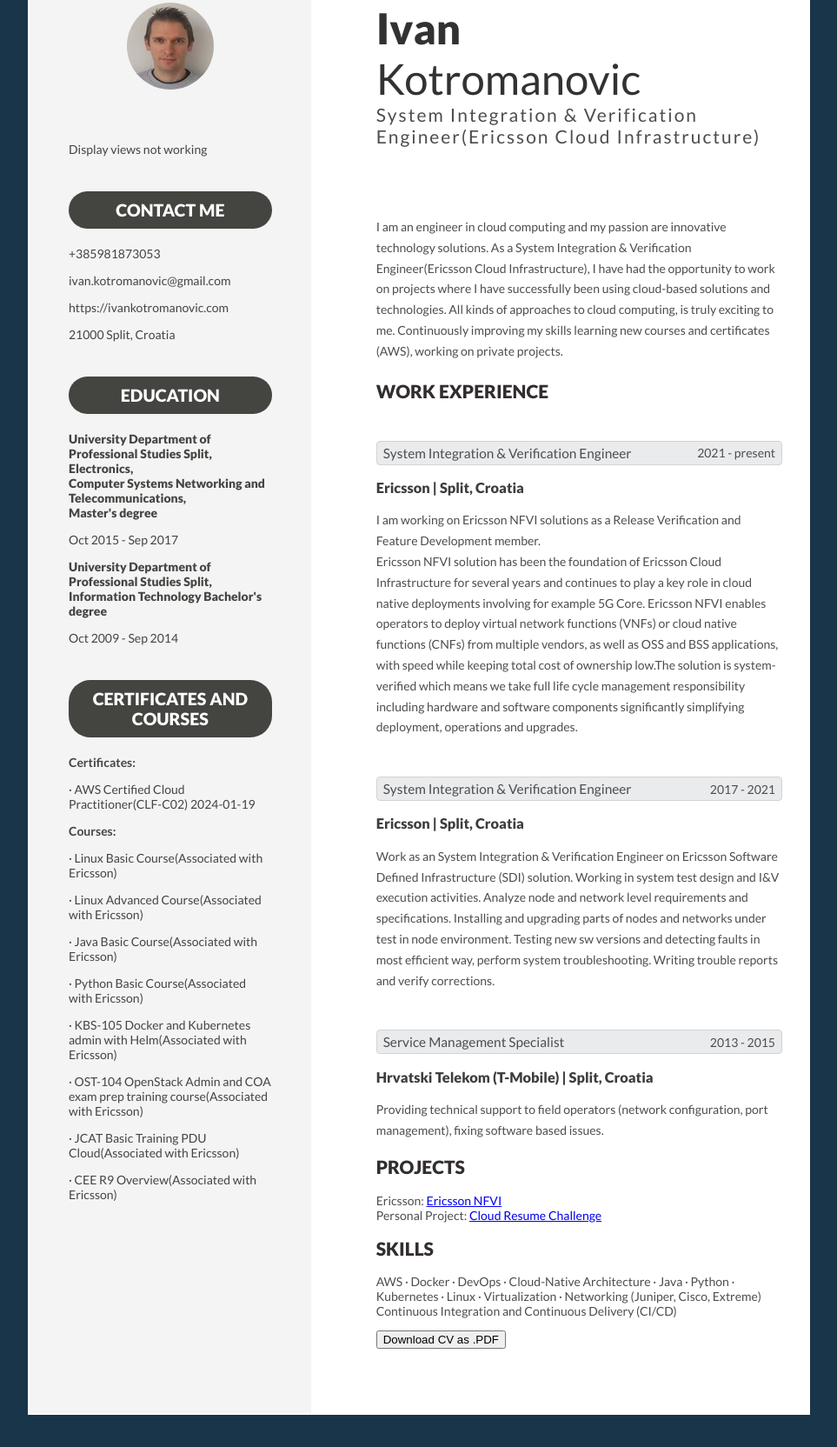
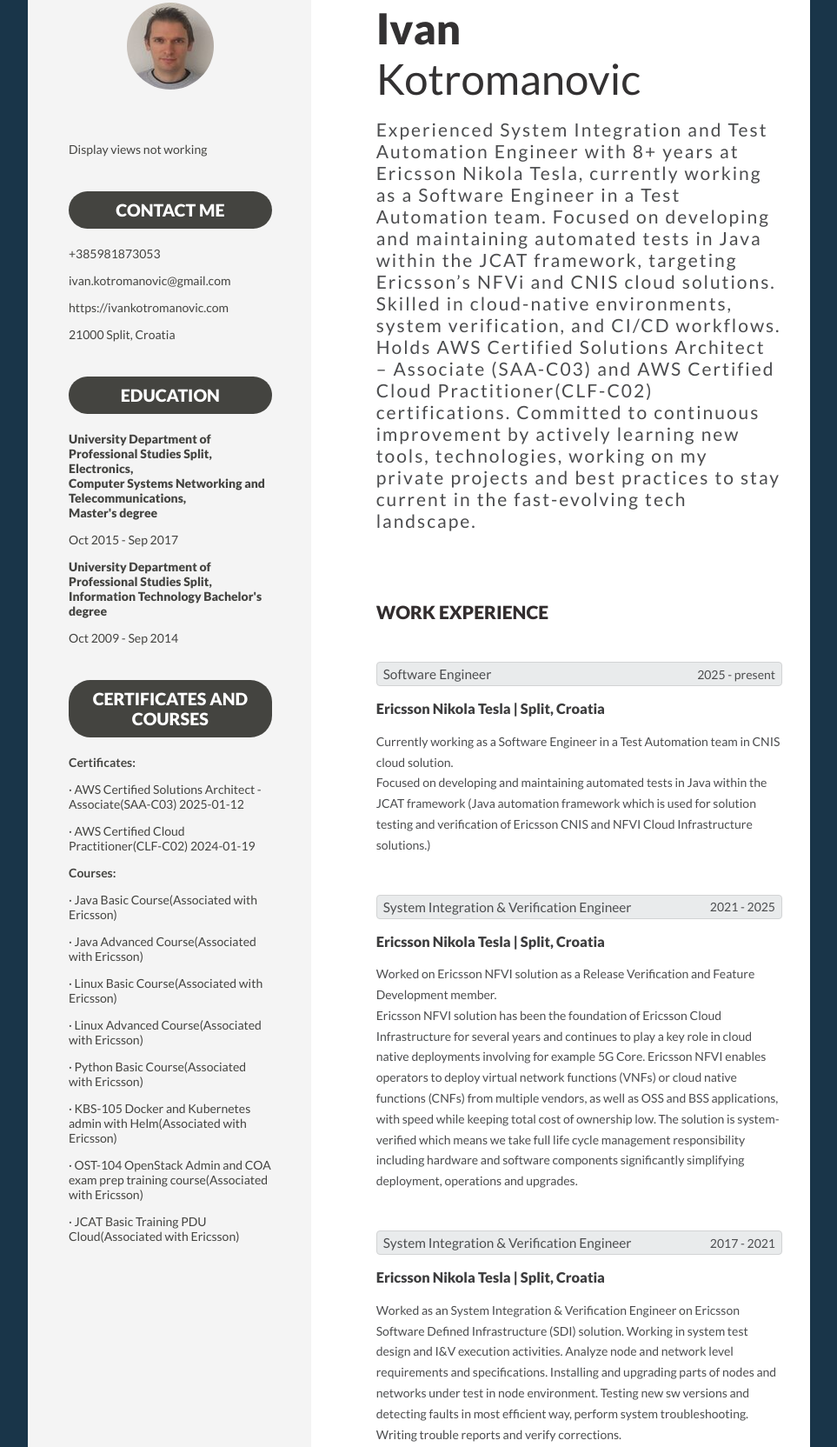
Before and after one commit to ikanko1989/CRC-project, a plain HTML site: page website/index.html in a window 1280 px wide. Shown: the part 59-1723 px from the top of the page at 87% size, without its empty margins (158-1121 px from the left). Before the commit the page ends 1686 px from the top, so only its background shows below. Drawn offline with Linux system fonts and the light colour scheme; no server answers.

Commit message:
updated work experience and certs

```diff
--- a/website/index.html
+++ b/website/index.html
@@ -35,46 +35,62 @@
       <p class="timeline">Oct 2009 - Sep 2014</p>
       <h3 class="heading">CERTIFICATES AND COURSES</h3>
       <p class="certs-and-courses certificates-heading">Certificates:</p>
+      <p class="certs-and-courses">· AWS Certified Solutions Architect - Associate(SAA-C03) 2025-01-12</p>
       <p class="certs-and-courses">· AWS Certified Cloud Practitioner(CLF-C02) 2024-01-19</p>
       <p class="certs-and-courses certificates-heading">Courses:</p>
+      <p class="certs-and-courses">· Java Basic Course(Associated with Ericsson)</p>
+      <p class="certs-and-courses">· Java Advanced Course(Associated with Ericsson)</p>
       <p class="certs-and-courses">· Linux Basic Course(Associated with Ericsson)</p>
       <p class="certs-and-courses">· Linux Advanced Course(Associated with Ericsson)</p>
-      <p class="certs-and-courses">· Java Basic Course(Associated with Ericsson)</p>
       <p class="certs-and-courses">· Python Basic Course(Associated with Ericsson)</p>
       <p class="certs-and-courses">· KBS-105 Docker and Kubernetes admin with Helm(Associated with Ericsson)</p>
       <p class="certs-and-courses">· OST-104 OpenStack Admin and COA exam prep training course(Associated with Ericsson)
       </p>
       <p class="certs-and-courses">· JCAT Basic Training PDU Cloud(Associated with Ericsson)</p>
-      <p class="certs-and-courses"></p>· CEE R9 Overview(Associated with Ericsson)</p>
       </p>
     </div>
 
     <!-- left-sidebar -->
     <main class="main-body">
-      <h1><span class="w900">Ivan</span><br />Kotromanovic</h1>
-      <p class="designation">System Integration & Verification Engineer(Ericsson Cloud Infrastructure)</p>
-      <p class="aboutme">I am an engineer in cloud computing and my passion are innovative technology solutions.
-        As a System Integration & Verification Engineer(Ericsson Cloud Infrastructure), I have had the opportunity to
-        work on projects where I have successfully been using cloud-based solutions and technologies.
-        All kinds of approaches to cloud computing, is truly exciting to me. Continuously improving my skills learning
-        new courses and certificates (AWS), working on private projects.
+      <h1><span class="w900">Ivan</span><br />Kotromanovic</h1><br>
+      <p class="designation">Experienced System Integration and Test Automation Engineer with 8+ years at Ericsson
+        Nikola Tesla,
+        currently working as a Software Engineer in a
+        Test Automation team. Focused on developing and maintaining automated tests in Java within the JCAT framework,
+        targeting Ericsson’s NFVi and CNIS cloud solutions.
+        Skilled in cloud-native environments, system verification, and CI/CD workflows.
+        Holds AWS Certified Solutions Architect – Associate (SAA-C03) and AWS Certified Cloud Practitioner(CLF-C02)
+        certifications.
+        Committed to continuous improvement by actively learning new tools, technologies, working on my private projects
+        and best practices to stay current in the fast-evolving tech landscape.
       <h2 class="secondary">
         <p class="work-experience">Work experience</p>
         </p>
       </h2>
       <div class="job-info">
+        <p>Software Engineer</p>
+        <time>2025 - present</time>
+      </div>
+      <h3>Ericsson Nikola Tesla | Split, Croatia</h3>
+      <p class="job-detail">
+        Currently working as a Software Engineer in a Test Automation team in CNIS cloud solution. <br>
+        Focused on developing and maintaining automated tests in Java within the JCAT framework (Java automation
+        framework which is used for solution testing and verification of Ericsson CNIS and NFVI Cloud Infrastructure
+        solutions.) <br />
+      </p>
+      <div class="job-info">
         <p>System Integration & Verification Engineer</p>
-        <time>2021 - present</time>
+        <time>2021 - 2025</time>
       </div>
-      <h3>Ericsson | Split, Croatia</h3>
+      <h3>Ericsson Nikola Tesla | Split, Croatia</h3>
       <p class="job-detail">
-        I am working on Ericsson NFVI solutions as a Release Verification and Feature Development member. <br />
+        Worked on Ericsson NFVI solution as a Release Verification and Feature Development member. <br />
         Ericsson NFVI solution has been the foundation of Ericsson Cloud Infrastructure for several years and continues
         to
         play a key role in cloud native deployments involving for example 5G Core.
         Ericsson NFVI enables operators to deploy virtual network functions (VNFs) or cloud native functions (CNFs) from
         multiple vendors,
-        as well as OSS and BSS applications, with speed while keeping total cost of ownership low.The solution is
+        as well as OSS and BSS applications, with speed while keeping total cost of ownership low. The solution is
         system-verified which means we
         take full life cycle management responsibility including hardware and software components significantly
         simplifying deployment, operations and upgrades.
@@ -83,9 +99,9 @@
         <p>System Integration & Verification Engineer</p>
         <time>2017 - 2021</time>
       </div>
-      <h3>Ericsson | Split, Croatia</h3>
+      <h3>Ericsson Nikola Tesla | Split, Croatia</h3>
       <p class="job-detail">
-        Work as an System Integration & Verification Engineer on Ericsson
+        Worked as an System Integration & Verification Engineer on Ericsson
         Software Defined Infrastructure (SDI) solution. Working in system test
         design and I&V execution activities. Analyze node and network level
         requirements and specifications. Installing and upgrading parts of
@@ -93,26 +109,21 @@
         versions and detecting faults in most efficient way, perform system
         troubleshooting. Writing trouble reports and verify corrections.
       </p>
-      <div class="job-info">
-        <p>Service Management Specialist</p>
-        <time>2013 - 2015</time>
-      </div>
-      <h3>Hrvatski Telekom (T-Mobile) | Split, Croatia</h3>
-      <p class="job-detail">
-        Providing technical support to field operators (network configuration,
-        port management), fixing software based issues.
-      </p>
       <h2 class="secondary">PROJECTS</h2>
       <p class="projects">
-        Ericsson: <a
-          href="https://www.ericsson.com/en/portfolio/networks/ericsson-cloud-ran/cloud-ran-infrastructure/cloud-infrastructure/nfvi">Ericsson
-          NFVI<br /></a>
-        Personal Project: <a href="https://github.com/ikanko1989/CRC-project">Cloud Resume Challenge</a>
+        Ericsson:<br> <a
+          href="https://www.ericsson.com/en/portfolio/cloud-software-and-services/cloud-core/cloud-infrastructure/cloud-native-infrastructure">Ericsson
+          CNIS<br /></a><br>
+        <a
+          href="https://www.ericsson.com/en/portfolio/cloud-software-and-services/cloud-core/cloud-infrastructure/nfvi">Ericsson
+          NFVI<br /></a><br>
+        Personal Project: <br><a href="https://github.com/ikanko1989/CRC-project">AWS Cloud Resume Challenge</a><br>
+        <a href="https://github.com/ikanko1989/SpringBootFootballClub">Spring Boot Football Club app</a>
       </p>
       <h2 class="secondary">SKILLS</h2>
       <p class="skills">
-        AWS · Docker · DevOps · Cloud-Native Architecture · Java · Python · Kubernetes · Linux · Virtualization ·
-        Networking (Juniper, Cisco, Extreme) Continuous Integration and Continuous Delivery (CI/CD)
+        AWS · Docker · DevOps · Cloud-Native Architecture · Java · Python · Kubernetes · Linux · Git ·
+        Networking (Juniper, Cisco, Extreme) · Continuous Integration and Continuous Delivery (CI/CD)
       </p>
       <button onclick="downloadAsPDF()">Download CV as .PDF</button>
       <p id="test"></p>
```
